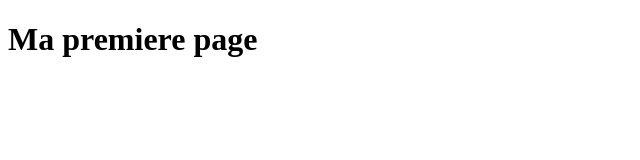
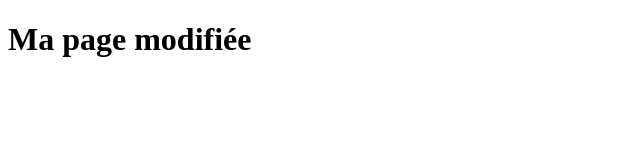
Before and after one commit to bngams/first-git-repo-rm, a plain HTML site: page index.html in a window 1280 px wide. Shown: the whole page, without its empty margins (0-640 px from the left). Drawn offline with Linux system fonts and the light colour scheme.

Commit message:
changements...

```diff
--- a/index.html
+++ b/index.html
@@ -7,6 +7,6 @@
     <title>Document</title>
 </head>
 <body>
-    <h1>Ma premiere page</h1>
+    <h1>Ma page modifiée</h1>
 </body>
 </html>
```
